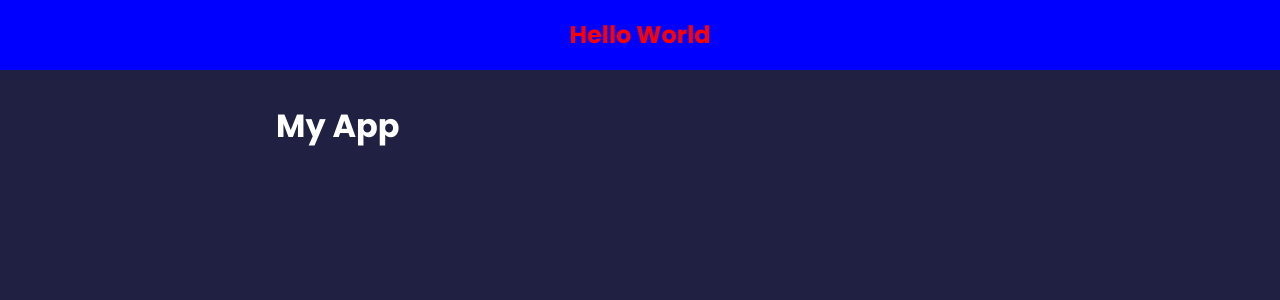
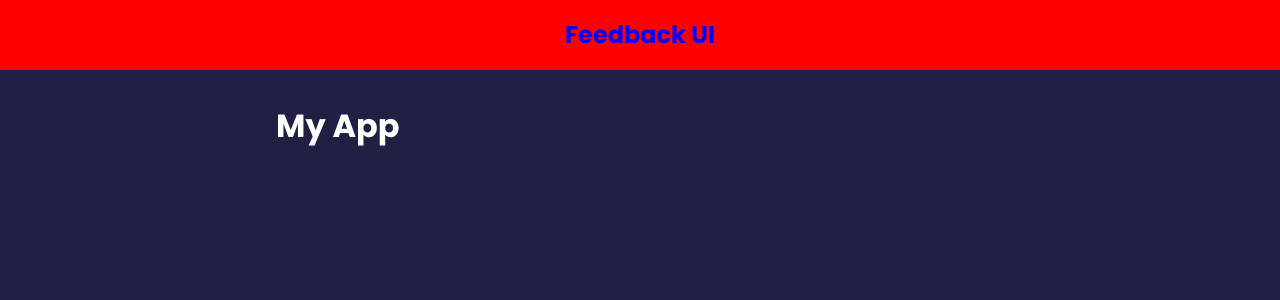
Before and after one commit to arnoldmartinez/courses, a React (Create React App) app in the folder react_front_to_back/feedback-app/: page / in a window 1280 px wide. Shown: the top 300 px of the page. Built offline with nearby package versions, Linux system fonts and the light colour scheme; the HTML template or start-up script is replaced by a standard one.

Commit message:
13.1 Adding styles to a component

```diff
--- a/react_front_to_back/feedback-app/src/App.js
+++ b/react_front_to_back/feedback-app/src/App.js
@@ -3,7 +3,7 @@
 function App() {
     return (
         <>
-            <Header text={'Hello World'} />
+            <Header bgColor='red' textColor='blue' />
             <div className="container">
                 <h1>My App</h1>
             </div>
--- a/react_front_to_back/feedback-app/src/components/Header.jsx
+++ b/react_front_to_back/feedback-app/src/components/Header.jsx
@@ -1,9 +1,9 @@
 import PropTypes from "prop-types";
 
-function Header({ text }) {
+function Header({ text, bgColor, textColor }) {
 	const headerStyle = {
-		backgroundColor: 'blue',
-		color: 'red',
+		backgroundColor: bgColor,
+		color: textColor,
 	}
 
 	return (
```
